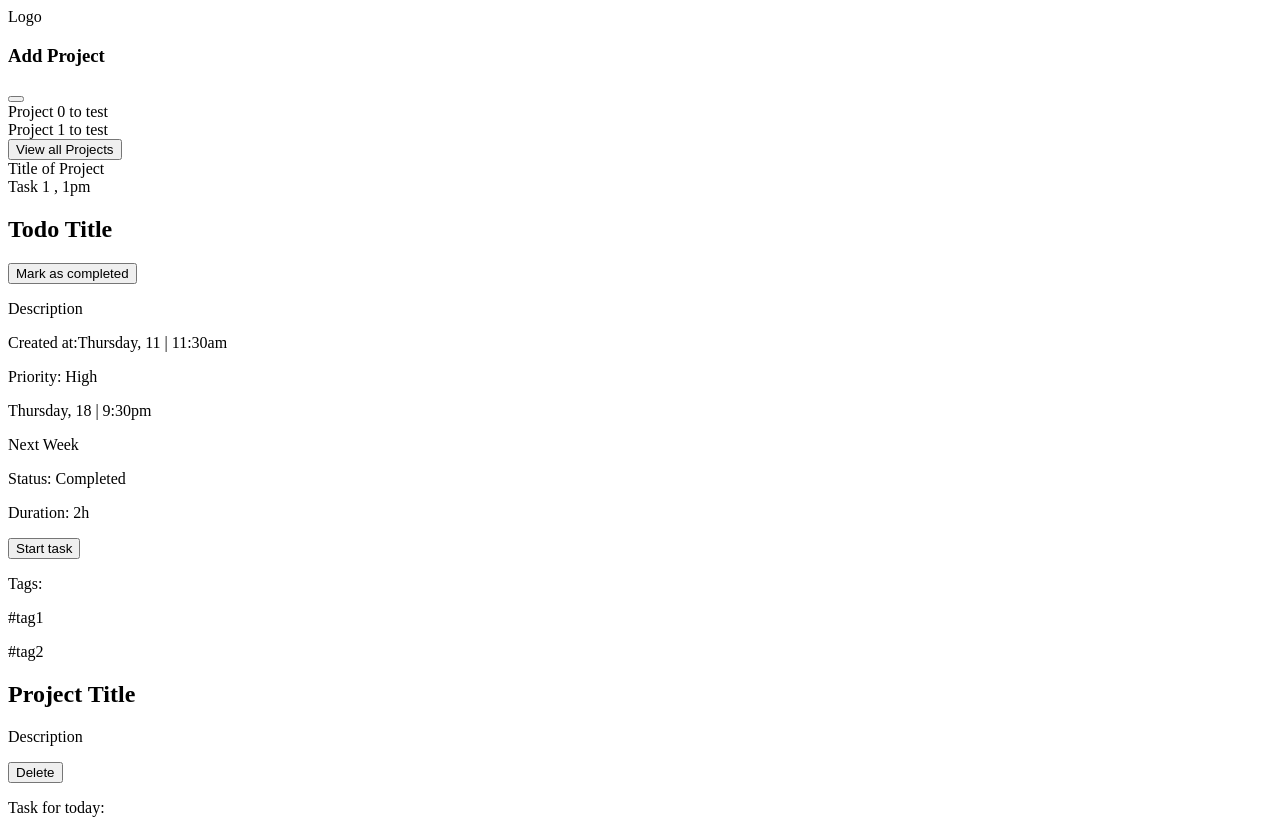
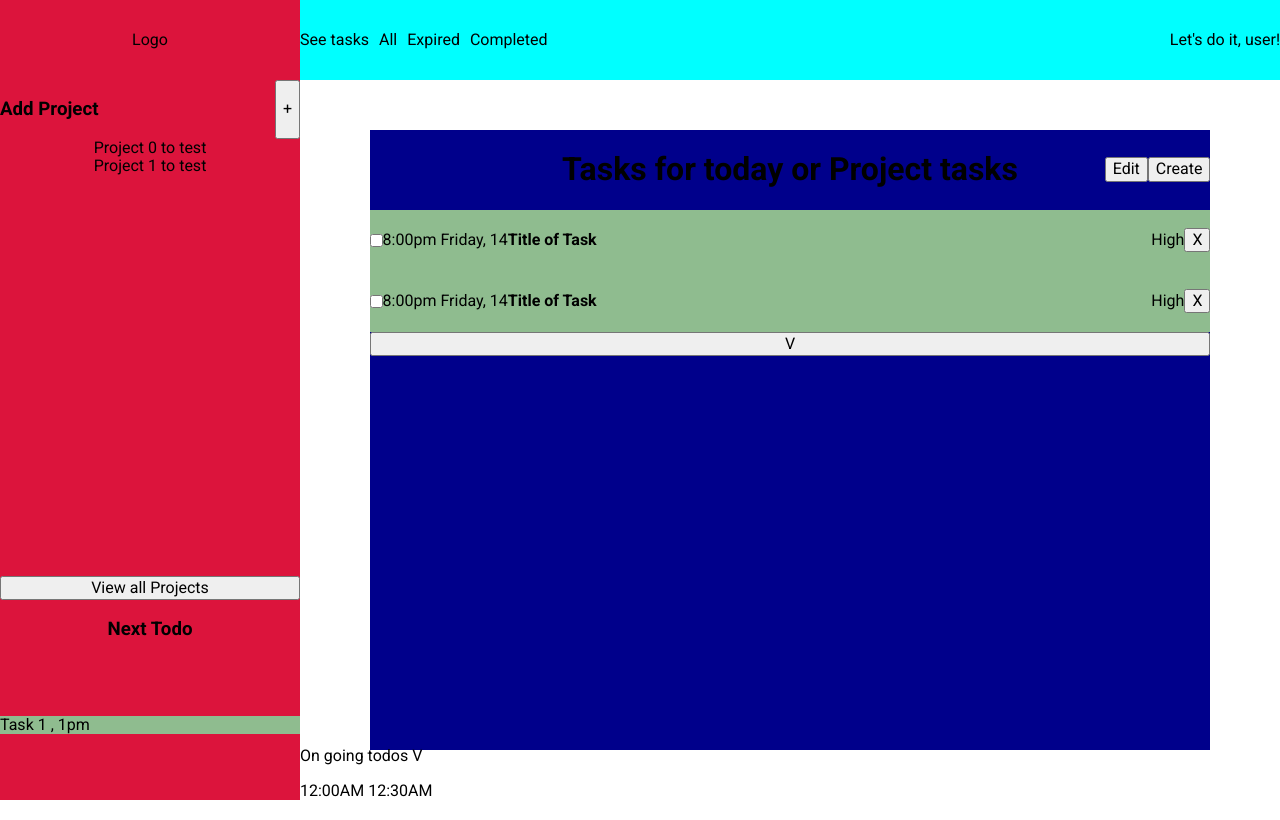
Before and after one commit to uryelah/Microverse-604-todo-list, a website built with webpack: page dist/index.html in a window 1280 px wide. Shown: the top 820 px of the page. Built offline with nearby package versions, Linux system fonts and the light colour scheme.

Commit message:
Add positioning css

```diff
--- /dev/null
+++ b/dist/css/style.css
@@ -0,0 +1,202 @@
+/* ------------------------------- */
+/*------=======|FONTS|=======------*/
+/* ------------------------------- */
+
+@import url('https://fonts.googleapis.com/css?family=Roboto:100,400,700,900&display=swap');
+
+/* ------------------------------- */
+/*------=====|VARIABLES|=====------*/
+/* ------------------------------- */
+
+
+
+/* ------------------------------- */
+/*------======|GENERAL|======------*/
+/* ------------------------------- */
+
+body {
+  font-family: 'Roboto', sans-serif;
+  display: grid;
+  grid-template-columns: 300px 1fr;
+  height: 100vh;
+}
+
+.header {
+  box-sizing: border-box;
+  display: flex;
+  width: 100%;
+  justify-content: center;
+}
+
+/* ------------------------------- */
+/*------=======|MODAL|=======------*/
+/* ------------------------------- */
+
+.modal-closed {
+  display: none;
+}
+
+/* ------------------------------- */
+/*------====|LEFT ASIDE|=====------*/
+/* ------------------------------- */
+
+.left {
+  grid-column: 1;
+  grid-row: 1;
+  display: grid;
+  grid-template-rows: 80px 1fr 200px;
+  height: 100vh;
+  background-color: crimson;
+}
+
+.logo {
+  display: flex;
+  justify-content: center;
+  justify-items: center;
+  align-items: center;
+  align-content: center;
+}
+
+.projects-header {
+  justify-content: space-between;
+}
+
+.projects-left {
+  display: flex;
+  flex-direction: column;
+  justify-items: flex-start;
+  justify-content: flex-start;
+  align-content: center;
+  align-items: center;
+}
+
+.show-more {
+  order: 3;
+  width: 100%;
+}
+
+.projects-container {
+  display: flex;
+  flex-direction: column;
+  height: 100%;
+  width: 100%;
+  overflow-y: scroll;
+  scrollbar-width: none;
+  align-items: center;
+}
+
+.next-todo-container {
+  display: grid;
+  grid-template-rows: 50px 150px;
+}
+
+.next-todo {
+  display: flex;
+  box-sizing: border-box;
+  justify-content: center;
+  align-items: center;
+}
+
+/* ------------------------------- */
+/*------====|RIGHT MAIN|=====------*/
+/* ------------------------------- */
+
+.right {
+  grid-column: 2;
+  grid-row: 1;
+  position: relative;
+}
+
+/*------====|MAIN NAV|=====------*/
+.app-nav {
+  width: 100%;
+  top: 0;
+  left: 0;
+  height: 80px;
+  background-color: cyan;
+}
+
+.nav-ul {
+  margin: 0;
+  padding: 0;
+  height: 100%;
+  display: grid;
+  align-items: center;
+  grid-template-columns: repeat(4, max-content) 1fr max-content;
+}
+
+.nav-ul li {
+  list-style: none;
+  white-space: nowrap;
+  cursor: pointer;
+}
+
+.nav-ul li + li {
+  margin-left: 10px;
+}
+
+.right-nav {
+  grid-column: 6;
+}
+
+/*------====|MAIN CONTENT|=====------*/
+.main-content {
+  width: 100%;
+  height: calc(100vh - 80px);
+  box-sizing: border-box;
+  display: flex;
+  justify-content: center;
+  padding: 50px calc(50px + 2%);
+  overflow-y: scroll;
+}
+
+.main-list {
+  width: 100%;
+  background-color: darkblue;
+  display: flex;
+  flex-direction: column;
+  justify-content: flex-start;
+}
+
+.list-header {
+  position: relative;
+}
+
+.group-right {
+  position: absolute;
+  right: 0;
+  top: 33%;
+  height: 33%;
+  display: flex;
+  justify-content: center;
+  align-items: center;
+}
+
+.todos-container {
+  display: flex;
+  flex-direction: column;
+  align-items: center;
+}
+
+.todo {
+  background-color: darkseagreen;
+  display: grid;
+  width: 100%;
+  align-items: center;
+  grid-template-columns: repeat(3, max-content) 1fr repeat(2, max-content);
+}
+
+.todo-priority {
+  grid-column: 5;
+}
+
+.todo-delete {
+  grid-column: 6;
+}
+
+/*------====|ON GOING BAR|=====------*/
+.progress-bar {
+  position: absolute;
+  bottom: 0;
+  left: 0;
+}
--- a/dist/index.html
+++ b/dist/index.html
@@ -4,35 +4,14 @@
     <meta charset="UTF-8">
     <meta name="viewport" content="width=device-width, initial-scale=1.0">
     <script src="./main.js"></script>
+    <link rel="stylesheet" href="./css/style.css">
+    <link rel="stylesheet" href="./css/normalize.css">
     <title>Todo list</title>
 </head>
 <body>
-    <aside class="left">
-        <header id="logo">Logo</header>
-        <section id="projects">
-            <header>
-                <h3>Add Project</h3>
-                <button id="add-project" type="button"></button>
-            </header>
-            <div id="all-projects">
-                <article id="0-pro" class="project">Project 0 to test</article>
-                <article id="1-pro" class="project">Project 1 to test</article>
-            </div>
-            <button id="view-projects" class="show-more" type="button">View all Projects</button>
-        </section>
-        <section >
-            <header>Title of Project</header>
-            <div id="next-task">
-                <article id="0-todo-next" class="todo brief-todo">
-                    Task 1 , 1pm
-                </article>
-            </div>
-        </section>
-    </aside>
-
     <main class="right">
         <!-- MODAL -->
-        <section id="modal" class="modal-container">
+        <section id="modal" class="modal-container modal-closed">
             <!-- Todo details -->
             <article id="0-todo-open" class="modal-details todo-details">
                 <h2 class="todo-title">Todo Title</h2>
@@ -133,8 +112,9 @@
                 <button type="button">Add Project</button>
             </form>
         </section>
-        <nav>
-            <ul>
+
+        <nav class="app-nav">
+            <ul class="nav-ul">
                 <li class="left-nav">See tasks</li>
                 <li id="see-all" class="left-nav todo-filter" >All</li>
                 <li id="see-expired"class="left-nav todo-filter" >Expired</li>
@@ -142,16 +122,18 @@
                 <li id="user" class="right-nav">Let's do it, user!</li>
             </ul>
         </nav>
-        <section id="0-pro-open" class="open-list">
-            <header class="list-header">
+
+        <section class="main-content">
+            <div id="0-pro-open" class="main-list">
+                <header class="list-header header">
                     <h1>Tasks for today or Project tasks</h1>
                     <div class="group-right">
                         <button id="edit-project">Edit</button>
                         <button id="create-project">Create</button>
                     </div>
+                </header>
                 <button id="view-todos" class="show-more"> <span>V</span></button>
-            </header>
-            <div id="container-todos">
+                <div id="container-todos" class="todos-container">
                     <article id="0-todo" class="todo">
                         <input type="checkbox" class="todo-complete">
                         <div class="todo-date">
@@ -175,8 +157,9 @@
                     </article>
 
                 </div>
+            </div>
         </section>
-        <article id="progress">
+        <article id="progress" class="progress-bar">
             <div id="progress-tab">
                 <p>On going todos <spam>V</spam></p>
             </div>
@@ -190,5 +173,29 @@
             </div>
         </article>
     </main>
+    <aside class="left">
+        <header id="logo" class='logo'>Logo</header>
+        <section id="projects" class="projects-left">
+            <header class="header projects-header">
+                <h3>Add Project</h3>
+                <button id="add-project" type="button">+</button>
+            </header>
+            <button id="view-projects" class="show-more" type="button">View all Projects</button>
+            <div id="all-projects" class="projects-container">
+                <article id="0-pro" class="project">Project 0 to test</article>
+                <article id="1-pro" class="project">Project 1 to test</article>
+            </div>
+        </section>
+        <section class="next-todo-container">
+            <header class="header">
+                <h3>Next Todo</h3>
+            </header>
+            <div id="next-task" class="next-todo">
+                <article id="0-todo-next" class="todo brief-todo">
+                    Task 1 , 1pm
+                </article>
+            </div>
+        </section>
+    </aside>
 </body>
 </html>
```
Also changed, not shown: dist/css/normalize.css (added). Lines whose indentation alone changed are shown as unchanged.
